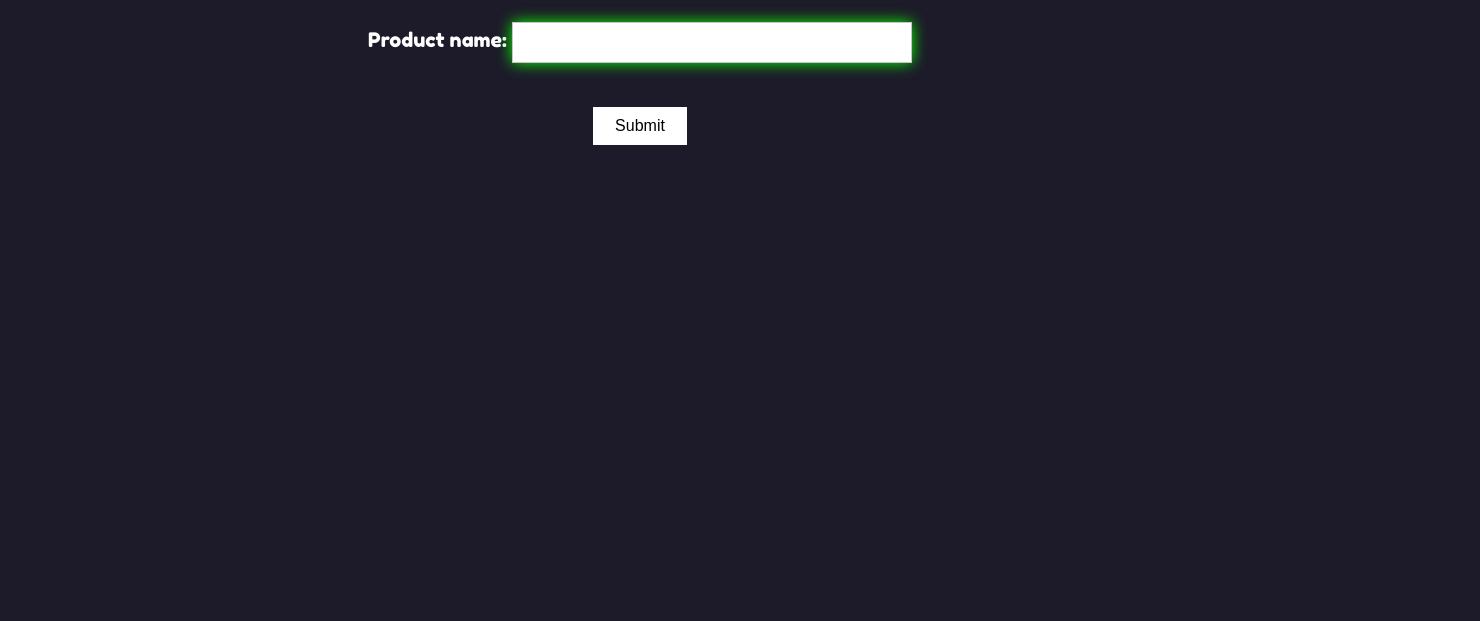
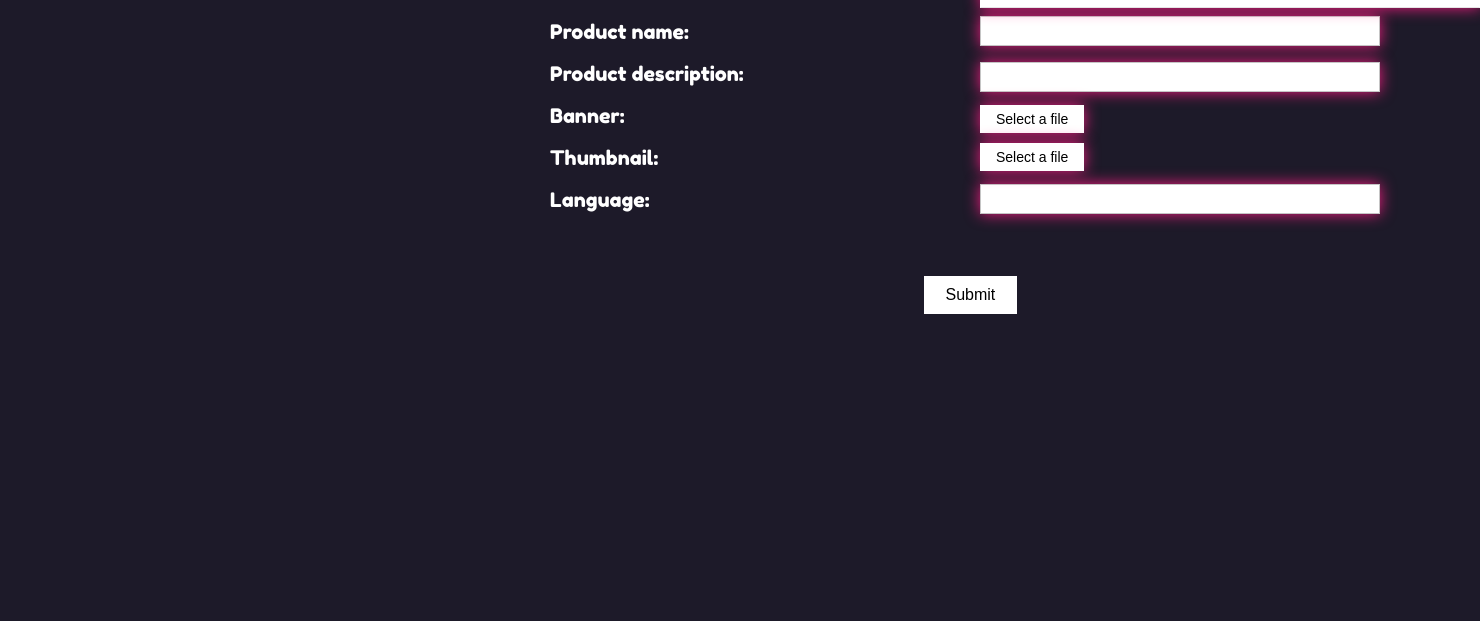
Before and after one commit to face-hh/attention-chainsaw, a website: page src/static/html/index.html in a window 1280 px wide. Shown: the part 179-800 px from the top of the page, 1480 px wide, since content can reach past the window. Drawn offline with Linux system fonts and the light colour scheme.

Commit message:
[CSS] Few changes.  Changes to be committed: 	modified:   src/static/css/main.css 	modified:   src/static/html/index.html

```diff
--- a/src/static/css/main.css
+++ b/src/static/css/main.css
@@ -30,17 +30,49 @@ body {
 }
 
 .ok {
-    text-align: center;
+    position: absolute;
+    left: 540px;
+}
+
+#items {
+    display: inline-block;
+    position: relative;
+    left: 440px;
+    bottom: 240px;
+    float: left;
+    clear: left;
+    width: 120px;
 }
 
 input[type=text] {
-    box-shadow: 0px 0px 15px #09ff00;
+    box-shadow: 0px 0px 15px #F01D7F;
     width: 400px;
+    height: 30px;
     padding: 12px 20px;
     margin: 8px 0;
     display: inline-block;
     border: 1px solid rgb(197, 197, 197);
     box-sizing: border-box;
+}
+
+label.label input[type="file"] {
+    position: absolute;
+    top: -1000px;
+}
+
+.label {
+    position: relative;
+    left: -5px;
+    box-shadow: 0px 0px 15px #F01D7F;
+    cursor: pointer;
+    border: 1px solid #ffffff;
+    color: #000000;
+    font-family: Arial;
+    font-size: 14px;
+    padding: 5px 15px;
+    margin: 5px;
+    background: #ffffff;
+    display: inline-block;
 }
 
 input[type=submit] {
@@ -54,6 +86,8 @@ input[type=submit] {
 .input-values {
     font-family: 'Fredoka One', cursive;
     font-size: 20px;
+    position: relative;
+    left: 10px;
 }
 
 .ProductName {
@@ -72,7 +106,7 @@ input[type=submit] {
 }
 
 .select-selected {
-    box-shadow: 0px 0px 15px #09ff00;
+    box-shadow: 0px 0px 15px #F01D7F;
     background-color: #FFFFFF;
 }
 
@@ -113,6 +147,9 @@ input[type=submit] {
 
 #submit {
     border: none;
+    position: relative;
+
+    left: -56.5px;
     background-color: #FFFFFF;
     color: rgb(0, 0, 0);
     padding: 10px 22px;
--- a/src/static/html/index.html
+++ b/src/static/html/index.html
@@ -24,7 +24,15 @@
         <div class='logo'><span>Submit</span></div>
     </div>
     <div class='ok'>
-        <span class='input-values'>License: </span>
+        <br><br><span class='input-values'>License: </span>
+        <br><br><span class='input-values'>Product name:</span>
+        <br><br><span class='input-values'>Product description: </span>
+        <br><br><span class='input-values'>Banner: </span>
+        <br><br><span class='input-values'>Thumbnail: </span>
+        <br><br><span class='input-values'>Language: </span>
+        <br>
+
+        <div id='items'>
             <div class='custom-select' stroke-width="1.5px">
                 <select id='select'>
                     <option value="0">Select license:</option>
@@ -49,8 +57,15 @@
                 </select>
                 <script src='/src/static/js/selectHandler.js'></script>
             </div>
-        <br><br><br><span class='input-values'>Product name: <input id="ProductName" maxlength="70" type="text" required=""></span>
+
+            <div><input id="ProductName" maxlength="70" type="text" required=""></div>
+            <div><input id="ProductDesc" maxlength="2000" type="text" required=""></div>
+            <div><label class="label"><input id='banner' type="file" required=""><span>Select a file</span></label></div>
+            <div><label class="label"><input id='thumbnail' type="file" required=""><span>Select a file</span></label></div>
+            <div><input id="lang" type="text" required=""></div>
             <br><br><br><button id="submit">Submit</button>
+        </div>
+
         <script>
             const btn = document.getElementById("submit");
 
```
Lines whose indentation alone changed are shown as unchanged.
